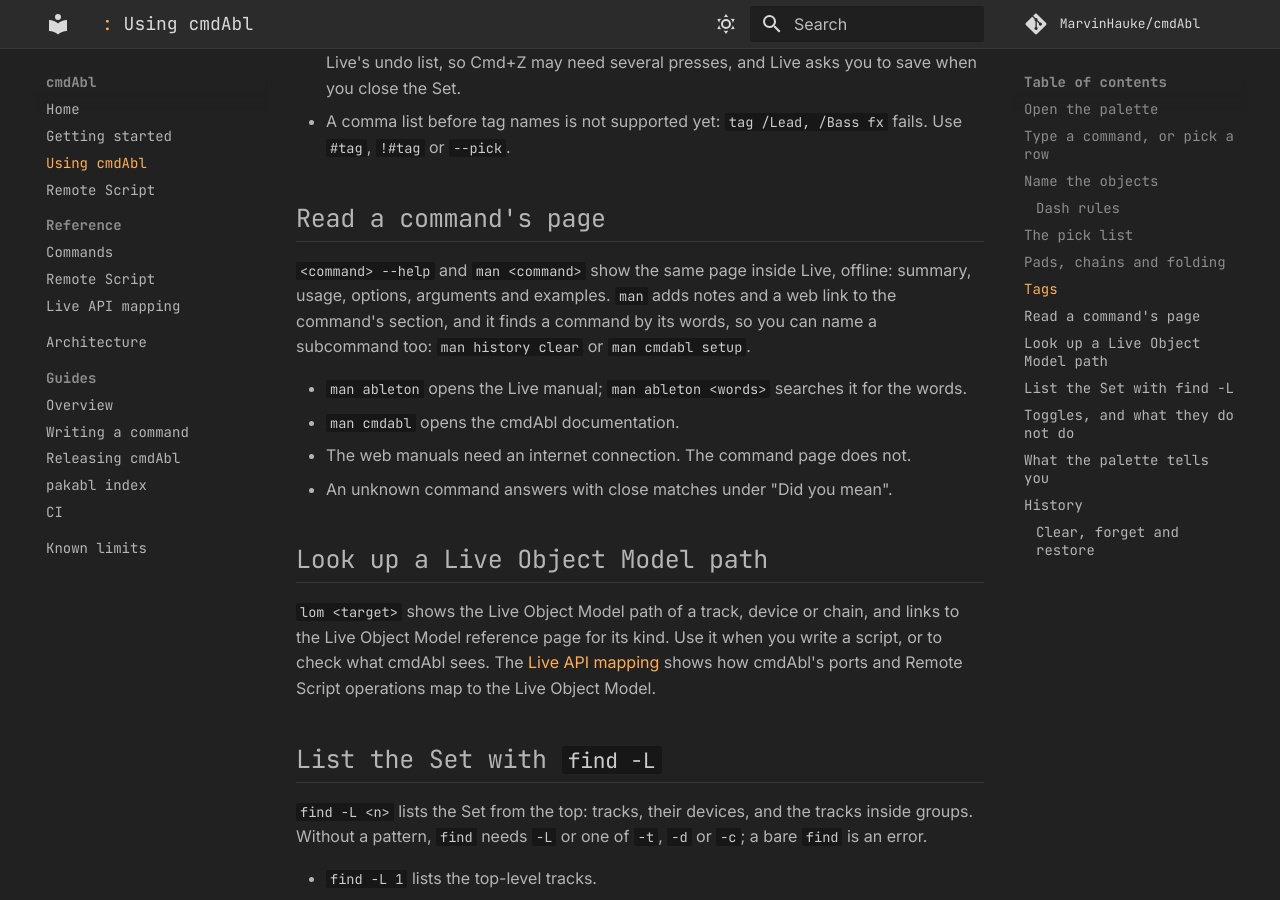
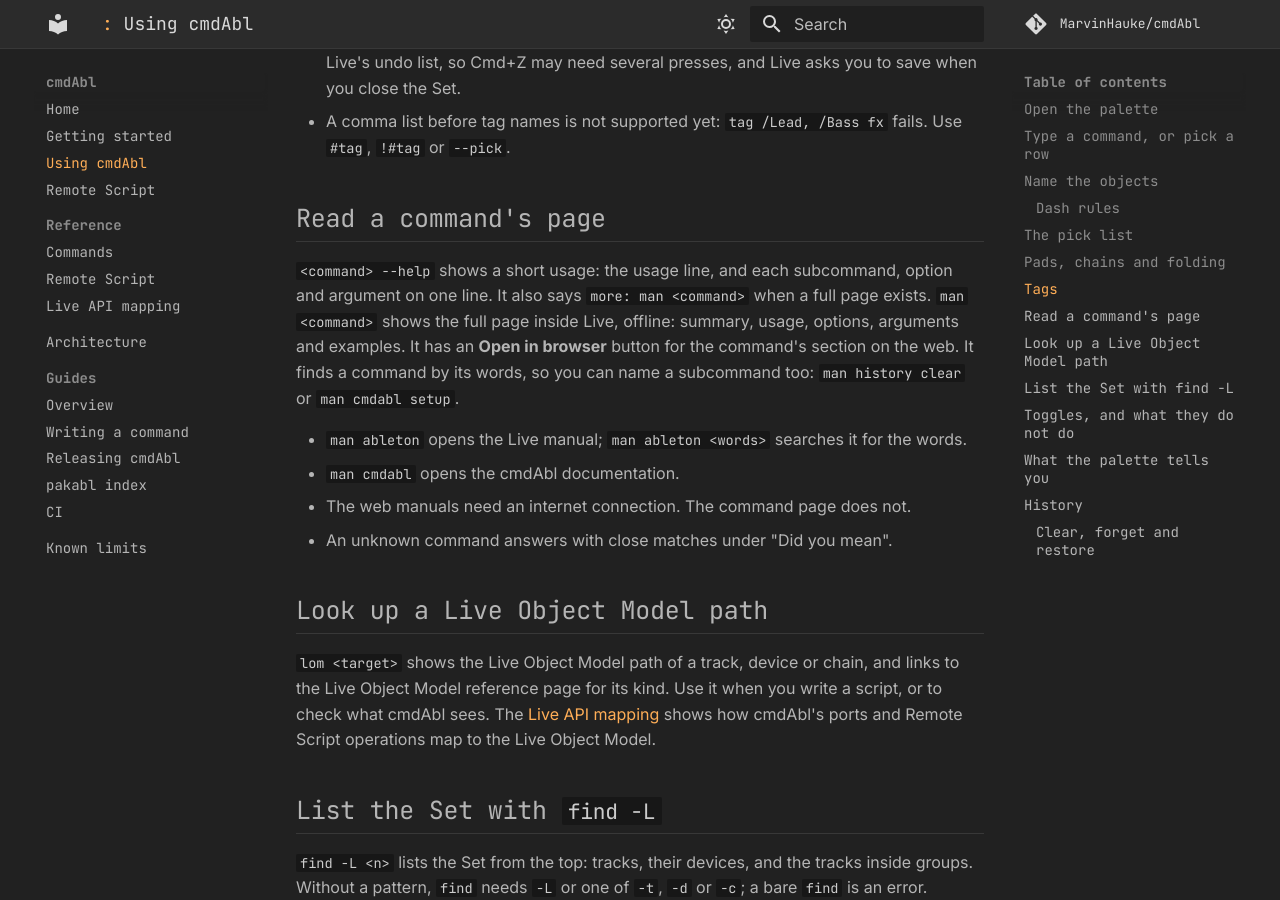
Before and after one commit to MarvinHauke/cmdAbl, an MkDocs documentation site: the page built from docs/using.md, in a window 1280 px wide and 900 px high, scrolled down 4812 px. Built offline with MkDocs 1.6.1 and Material for MkDocs 9.7.7, drawn with Linux system fonts in a browser that asks for light colours; comment, search, counter and statistics services are not loaded; some of the changed text lies outside the part shown.

Commit message:
docs: --help is the short usage; man <command> is the full page
Co-Authored-By: Claude Haiku 5.5 <noreply@anthropic.com>

```diff
--- a/docs/using.md
+++ b/docs/using.md
@@ -3,7 +3,7 @@
 This page is for daily use, after [Getting started](getting-started.md). It covers how to type a command,
 how to name the objects of your Set, what the pick list asks, and what the palette remembers. The exact
 usage of every command is in the [command reference](reference/commands.md). Type `<command> --help` in the
-palette for the same text.
+palette for a short usage line, and `man <command>` for the full page.
 
 ## Open the palette
 
@@ -158,9 +158,10 @@ In a Set without tags, the empty list says "type a new tag".
 
 ## Read a command's page
 
-`<command> --help` and `man <command>` show the same page inside Live, offline: summary, usage, options, arguments
-and examples. `man` adds notes and a web link to the command's section, and it finds a command by its words, so you
-can name a subcommand too: `man history clear` or `man cmdabl setup`.
+`<command> --help` shows a short usage: the usage line, and each subcommand, option and argument on one line. It also says
+`more: man <command>` when a full page exists. `man <command>` shows the full page inside Live, offline: summary,
+usage, options, arguments and examples. It has an **Open in browser** button for the command's section on the web.
+It finds a command by its words, so you can name a subcommand too: `man history clear` or `man cmdabl setup`.
 
 - `man ableton` opens the Live manual; `man ableton <words>` searches it for the words.
 - `man cmdabl` opens the cmdAbl documentation.
```
Also changed, not shown: docs/architecture.md (+1 -1 lines), docs/getting-started.md (+1 -1 lines).
